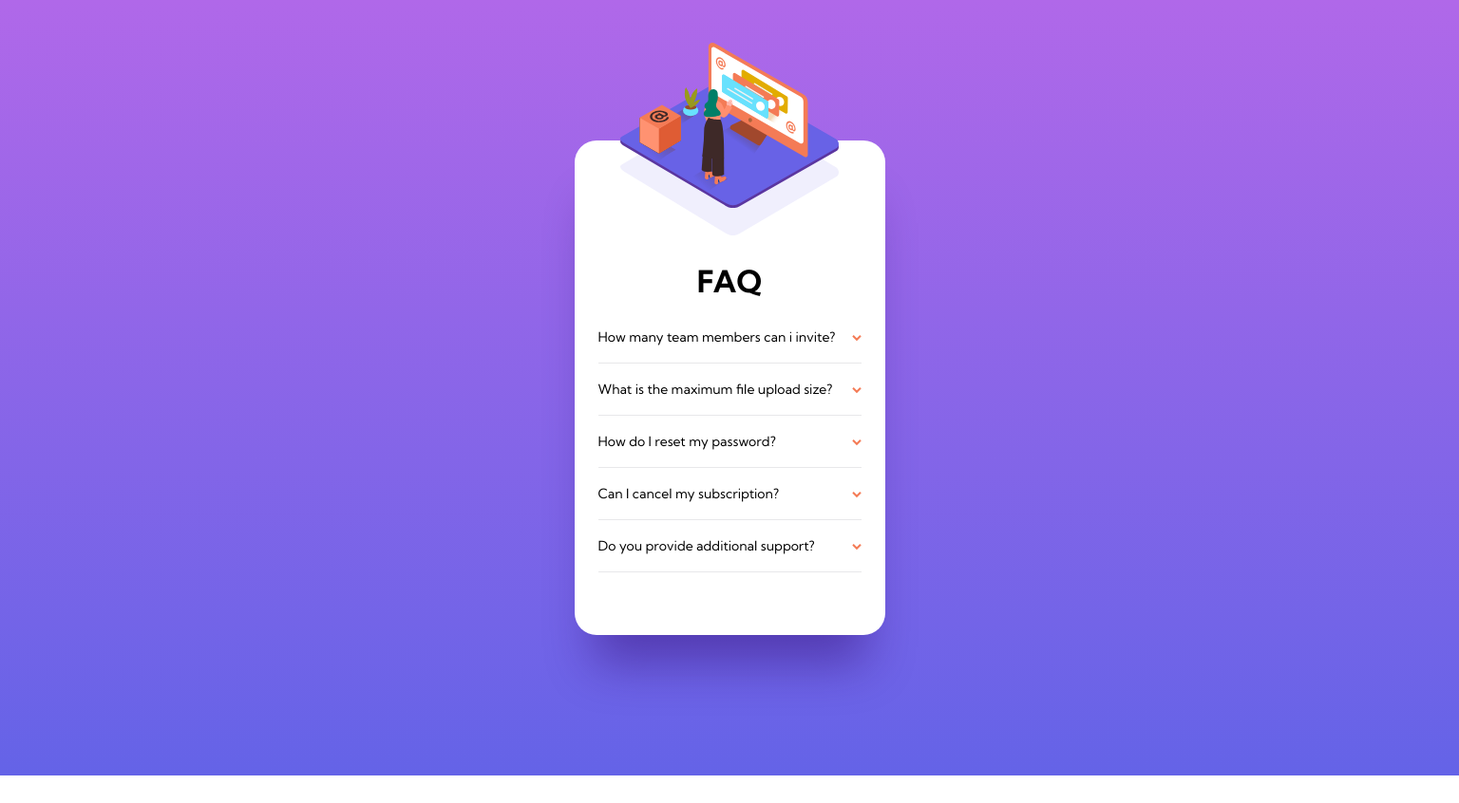
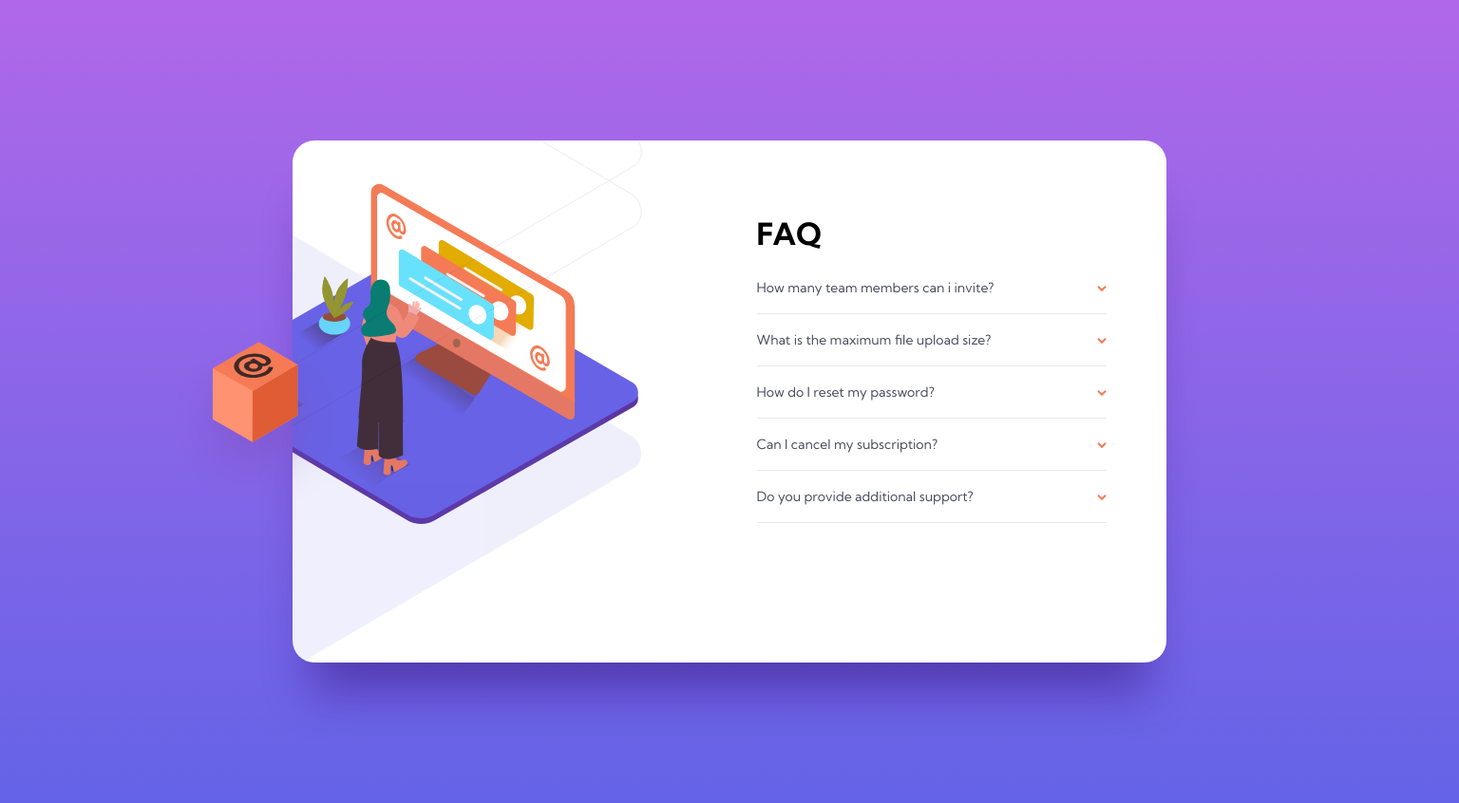
Before and after one commit to qumelashvili/faq, a plain HTML site: page index.html in a window 1536 px wide. Shown: the whole page at 95% size. Before the commit the page ends 817 px from the top, so only its background shows below. Drawn offline with Linux system fonts and the light colour scheme.

Commit message:
ADD Readme file

```diff
--- a/index.html
+++ b/index.html
@@ -11,16 +11,17 @@
     <link rel="stylesheet" href="styles.css">
 </head>
 <body>
+
     <main>
-        <div class="faq-icon">
+        <div class="main-icons">
             <img src="./images/illustration-woman-online-mobile.svg" class="woman-icon" alt="">
             <img src="./images/bg-pattern-mobile.svg" class="shadow-icon" alt="">
         </div>
-        <h1 class="faq-heading">FAQ</h1>
         <section class="faq-container">
+            <h1 class="faq-heading">FAQ</h1>
+            <!--FILL UP WITH JS SCRIPT-->
         </section>
     </main>
-
 
     <script src="script.js"></script>
 </body>
--- a/script.js
+++ b/script.js
@@ -27,7 +27,6 @@ const faqContent = [
 ]
 
 let faqSection = document.querySelector(".faq-container");
-console.log(faqSection)
 for(var content of faqContent){
     let inner =
     `
@@ -46,11 +45,8 @@ for(var content of faqContent){
 
 let faqArea = document.querySelectorAll(".faq-area");
 
-
-
 for(var question of faqArea){
     question.addEventListener("click", function(){
         this.classList.toggle("active")
     })
-
 }
--- a/styles.css
+++ b/styles.css
@@ -1,57 +1,53 @@
+/* GLOBAL STYLES */
 *{
     margin: 0px;
     font-family: 'Kumbh Sans', sans-serif;
-
 }
 body{
     background: linear-gradient(180deg, #B068E9 0%, #6463E7 100%);
     margin: 0px;
 }
-
+/* LOCAL STYLES */
 main{
     width: 327px;
+    height: 550px;
     margin: 148px auto;
     background-color: #FFFFFF;
     box-shadow: 0px 50px 50px -20px rgba(53, 18, 122, 0.497159);
     border-radius: 23px;
-    /* display: flex; */
-    justify-content: center;
-    flex-wrap: wrap;
-    padding: 0px 25px 48px 25px;
+    padding: 0px 25px 0px 25px;
     box-sizing: border-box;
 }
-.faq-icon{
+.main-icons{
     display: flex;
+    flex-wrap: wrap;
     justify-content: center;
+    align-items: flex-start;
 }
-main .woman-icon{
+.woman-icon{
     width: 230px;
     position: absolute;
     top: 45px;
 }
-main .shadow-icon{
+.shadow-icon{
+    position: relative;
     width: 230px;
     height: 100px;
-    margin-top: 0px;
-}
-.faq-container{
-    margin-top: 30px;
 }
 .faq-heading{
     text-align: center;
-    margin-top: 28px;
+    margin: 28px 0px 28px 0px;
 }
 .faq-question{
     font-size: 14px;
     font-weight: 500;
+    color: #4B4C5F;
 }
 .faq-answer{
     font-size: 12px;
     display: none;
     margin-top: 13px;
     color: #787887;
-    line-height: 18px;
-
 }
 .faq-area{
     cursor: pointer;
@@ -65,19 +61,63 @@ main .shadow-icon{
     background-color: #E8E8EA;
     margin: 18px 0px;
 }
-
 .faq-question::after{
     content: url(./images/icon-arrow-down.svg);
     float: right;
+    -moz-transition: all 0.2s linear;
+    -webkit-transition: all 0.2s linear;
+    transition: all 0.2s linear;
 }
-
 .active div{
     display: block;
 }
 .active h1::after{
     transform: rotate(180deg);
-
 }
 .active h1{
     font-weight: 700;
 }
+
+@media screen and (min-width : 1440px) {
+   main{
+    width: 920px;
+    height: 550px;
+    display:flex;
+    justify-content: space-around;
+    overflow: hidden;
+    padding: 0px;
+   }
+   .main-icons{
+    width: 40%;
+    margin-left: -70px;
+   }
+   .woman-icon{
+    content: url(./images/illustration-woman-online-desktop.svg);
+    width: auto;
+    position: relative;
+    left: -50px;
+   }
+   .shadow-icon{
+    content: url(./images/bg-pattern-desktop.svg);
+    width: auto;
+    width: 800px;
+    height: 800px;
+    top: -600px;
+    left: -210px;
+   }
+   .main-icons::after{
+    content: url(./images/illustration-box-desktop.svg);
+    position: absolute;
+    top: 358px;
+    left: 173px;
+   }
+   .faq-container{
+    width: 40%;
+    margin-top: 50px;
+   }
+   .faq-heading {
+    text-align: start;
+    font-weight: 700;
+    font-size: 32px;
+   }
+}
```
Also changed, not shown: 1 other file.
